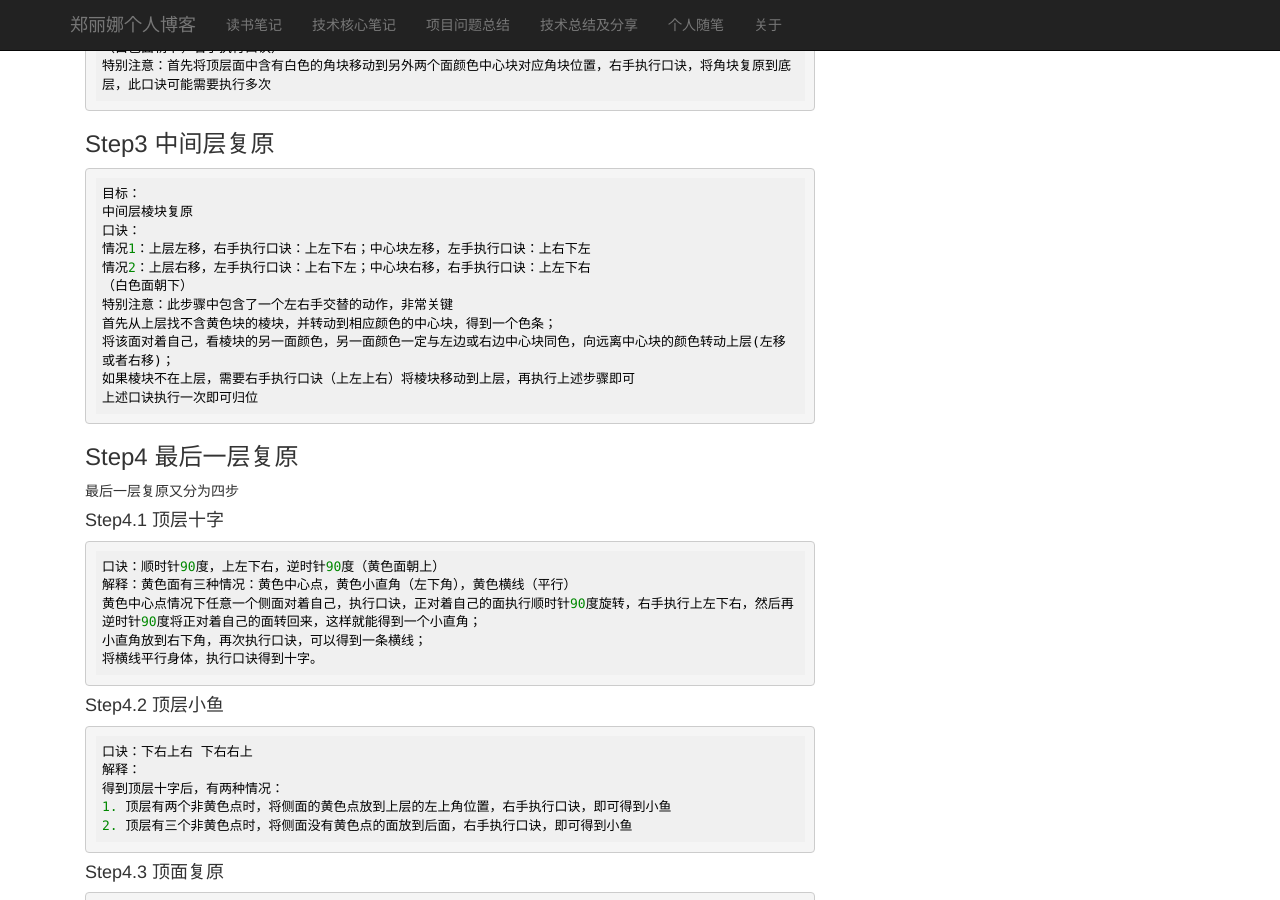
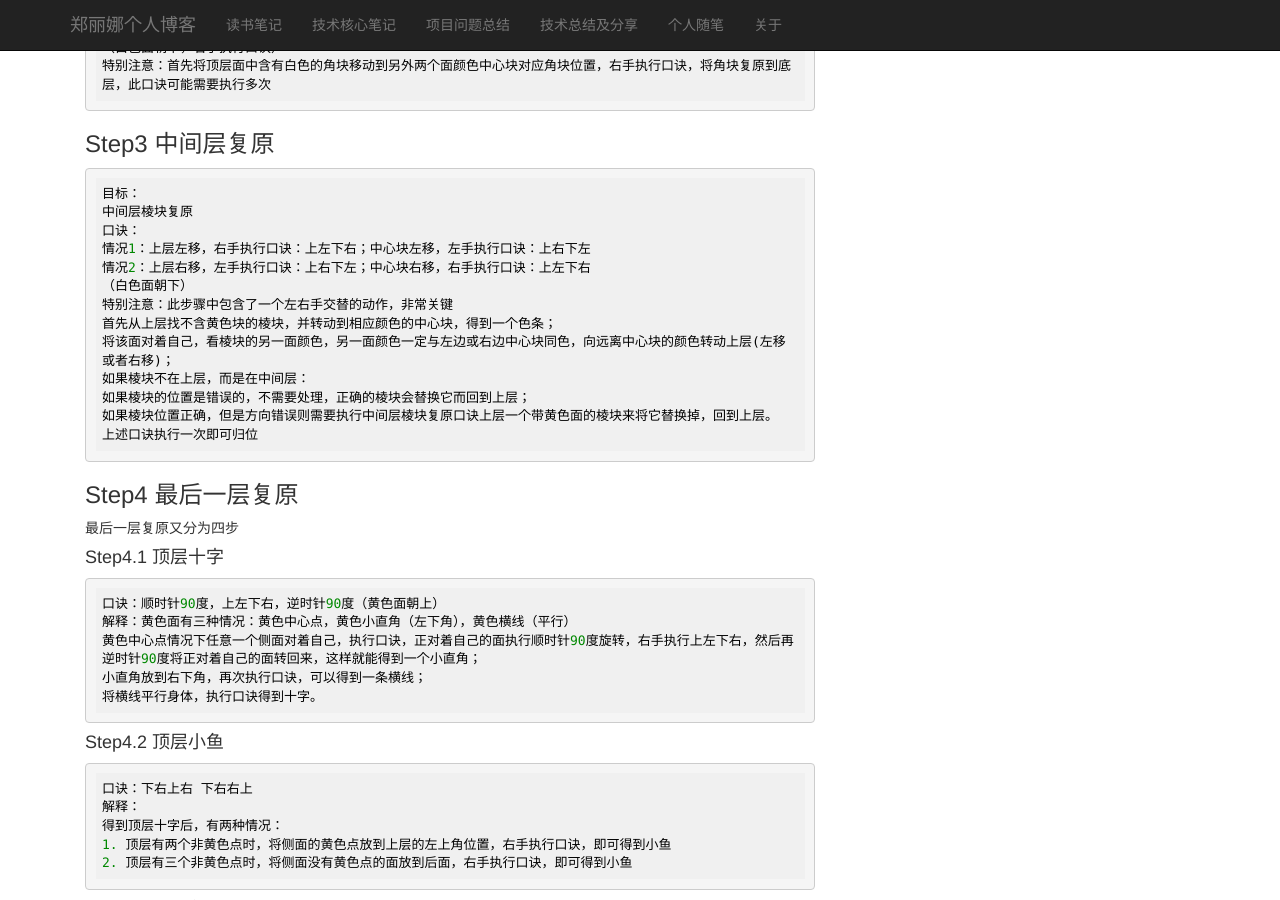
Before and after one commit to AitaZheng/RubyStudy, a Jekyll site: the page built from _posts/2017-12-15-三阶魔方复原口诀.md, in a window 1280 px wide and 900 px high, scrolled down 755 px. Built offline with Jekyll 4.4.1, drawn with Linux system fonts in a browser that asks for light colours; Markdown is read by kramdown in place of the engine named in the settings.

Commit message:
update 魔方

````diff
--- a/_posts/2017-12-15-三阶魔方复原口诀.md
+++ b/_posts/2017-12-15-三阶魔方复原口诀.md
@@ -49,7 +49,9 @@ category: share
 特别注意：此步骤中包含了一个左右手交替的动作，非常关键
 首先从上层找不含黄色块的棱块，并转动到相应颜色的中心块，得到一个色条；
 将该面对着自己，看棱块的另一面颜色，另一面颜色一定与左边或右边中心块同色，向远离中心块的颜色转动上层(左移或者右移)；
-如果棱块不在上层，需要右手执行口诀（上左上右）将棱块移动到上层，再执行上述步骤即可
+如果棱块不在上层，而是在中间层：
+如果棱块的位置是错误的，不需要处理，正确的棱块会替换它而回到上层；
+如果棱块位置正确，但是方向错误则需要执行中间层棱块复原口诀上层一个带黄色面的棱块来将它替换掉，回到上层。
 上述口诀执行一次即可归位
 ```
 ### Step4 最后一层复原
````
